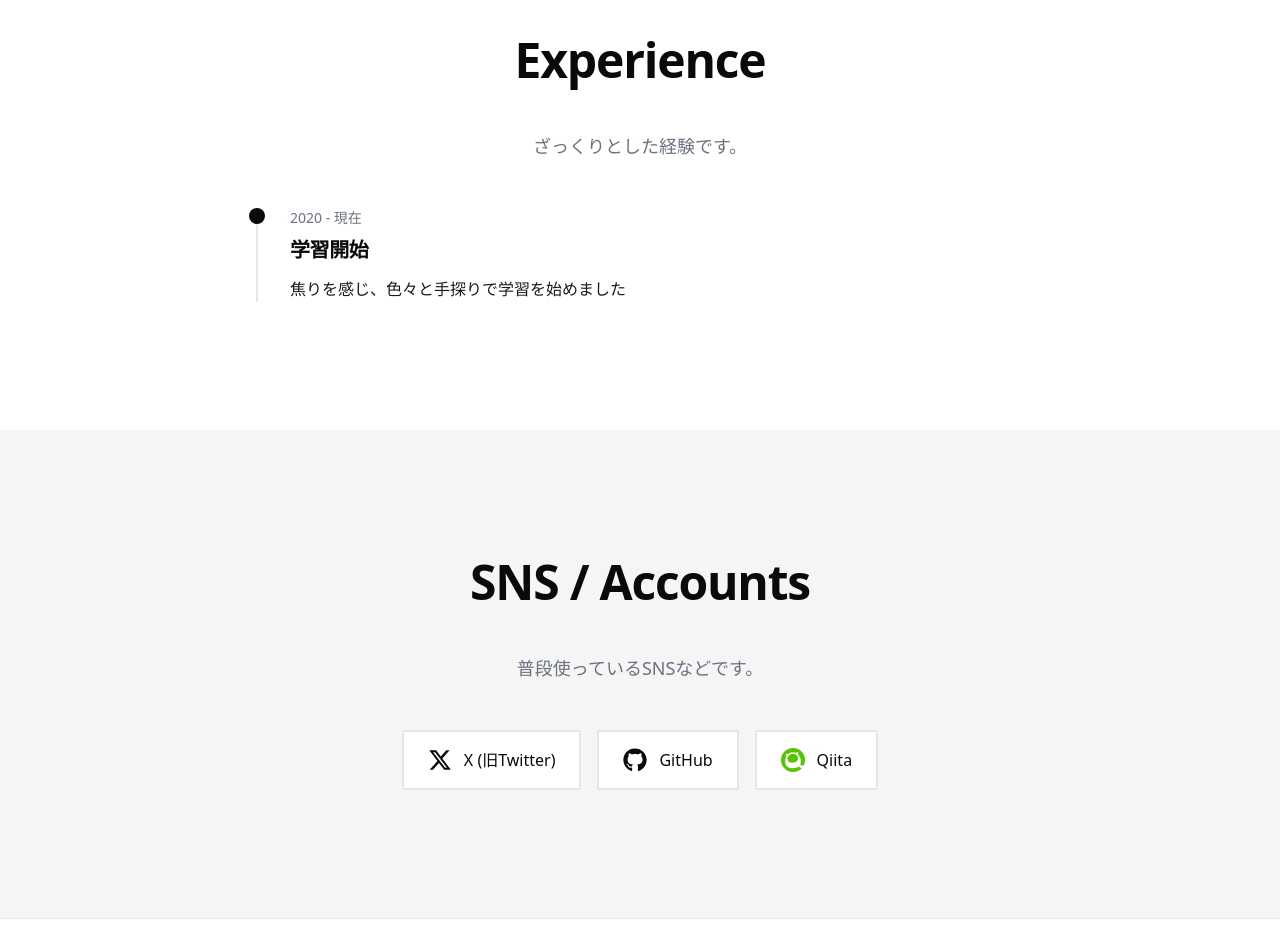
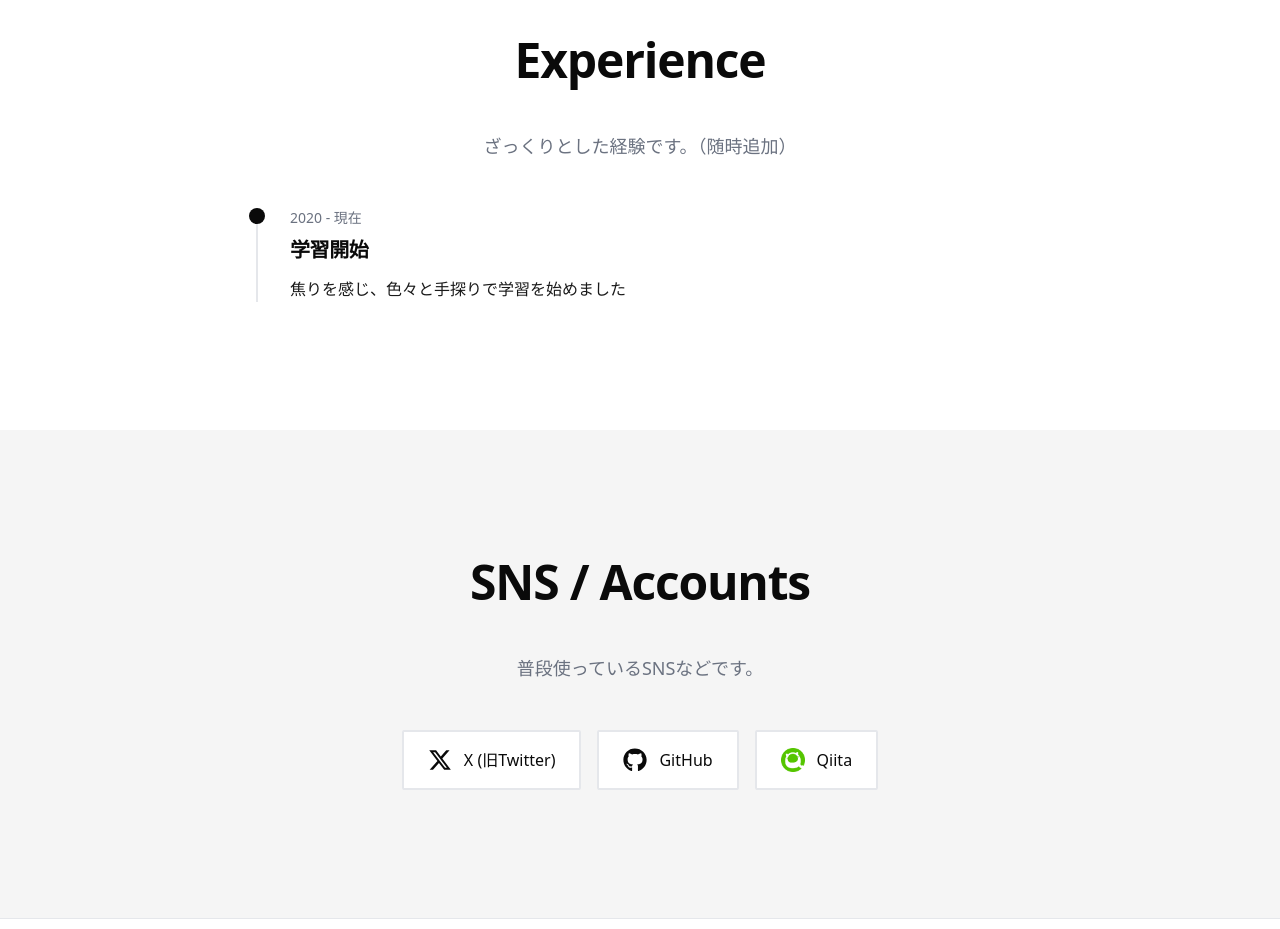
Before and after one commit to sanbay3/san_bay3_portfolio, a Next.js app: page / in a window 1280 px wide. Shown: the part 4040-4969 px from the top of the page. Built offline with nearby package versions, Linux system fonts and the light colour scheme.

Commit message:
minor change of description

```diff
--- a/components/Experience.tsx
+++ b/components/Experience.tsx
@@ -28,7 +28,7 @@ export default function Experience() {
         <h2 className="section-title">Experience</h2>
 
         <p className="text-text-muted mb-12 text-lg max-w-2xl mx-auto text-center">
-          ざっくりとした経験です。
+          ざっくりとした経験です。（随時追加）
         </p>
 
         {/* 経歴のタイムライン表示 */}
```
